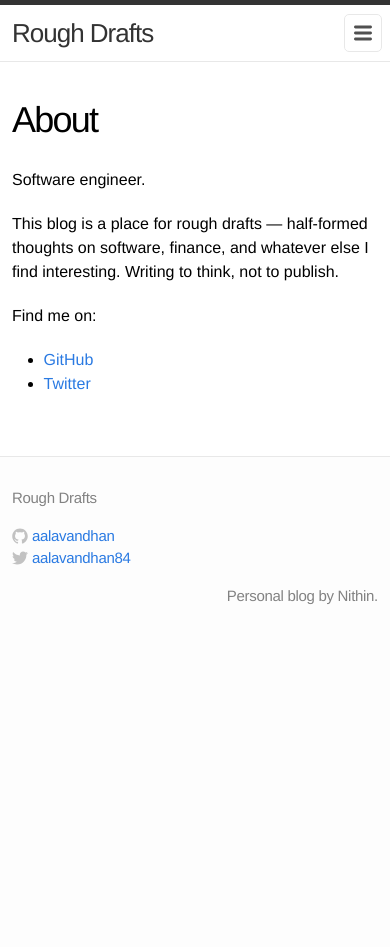
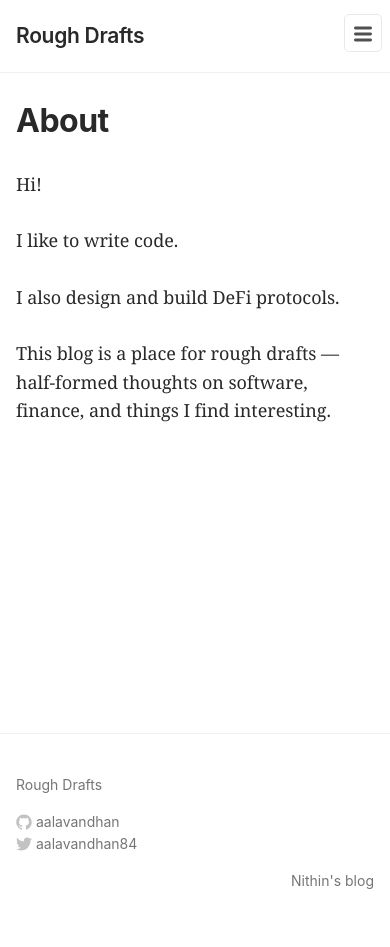
Before and after one commit to aalavandhan/aalavandhan.github.io, a Jekyll site: the page built from about.markdown, in a window 390 px wide. Built offline with Jekyll 4.4.1, drawn with Linux system fonts in a browser that asks for light colours; before the commit the page ends 900 px from its top, so only the background shows below that.

```diff
--- a/_config.yml
+++ b/_config.yml
@@ -1,6 +1,6 @@
 # Site settings
 title: Rough Drafts
-description: "Personal blog by Nithin."
+description: "Nithin's blog"
 baseurl: ""
 url: "https://aalavandhan.github.io"
 github_username: aalavandhan
@@ -21,3 +21,4 @@ plugins:
 
 exclude:
   - Makefile
+  - threads
--- a/_layouts/default.html
+++ b/_layouts/default.html
@@ -15,5 +15,61 @@
 
     {% include footer.html %}
 
+    <script>
+    (function() {
+      var overlay, zoomedImg, scale;
+
+      function open(src) {
+        overlay = document.createElement('div');
+        overlay.className = 'img-zoom-overlay';
+        zoomedImg = document.createElement('img');
+        zoomedImg.src = src;
+        scale = 1;
+        overlay.appendChild(zoomedImg);
+        document.body.appendChild(overlay);
+        requestAnimationFrame(function() { overlay.classList.add('active'); });
+        overlay.addEventListener('click', close);
+        overlay.addEventListener('wheel', onWheel, { passive: false });
+        document.addEventListener('keydown', onKey);
+      }
+
+      function close() {
+        if (!overlay) return;
+        overlay.classList.remove('active');
+        setTimeout(function() {
+          if (overlay && overlay.parentNode) overlay.parentNode.removeChild(overlay);
+          overlay = null;
+          zoomedImg = null;
+        }, 200);
+        document.removeEventListener('keydown', onKey);
+      }
+
+      function onWheel(e) {
+        e.preventDefault();
+        scale += e.deltaY * -0.002;
+        scale = Math.min(Math.max(0.5, scale), 5);
+        zoomedImg.style.transform = 'scale(' + scale + ')';
+      }
+
+      function onKey(e) {
+        if (e.key === 'Escape') close();
+      }
+
+      document.addEventListener('click', function(e) {
+        if (e.target.matches('.post-content img') && !e.target.closest('.img-zoom-overlay')) {
+          open(e.target.src);
+        }
+      });
+    })();
+
+    // Open all external links in new tab
+    document.querySelectorAll('.post-content a').forEach(function(a) {
+      if (a.hostname && a.hostname !== location.hostname) {
+        a.setAttribute('target', '_blank');
+        a.setAttribute('rel', 'noopener');
+      }
+    });
+    </script>
+
     </body>
 </html>
--- a/_layouts/post.html
+++ b/_layouts/post.html
@@ -5,7 +5,8 @@ layout: default
 
   <header class="post-header">
     <h1>{{ page.title }}</h1>
-    <p class="meta">{{ page.date | date: "%b %-d, %Y" }}{% if page.author %} • {{ page.author }}{% endif %}</p>
+    {% assign words = content | number_of_words %}{% assign minutes = words | divided_by: 265 %}{% if minutes < 1 %}{% assign minutes = 1 %}{% endif %}
+    <p class="meta"><span>{{ page.date | date: "%b %-d, %Y" }}{% if page.author %} · {{ page.author }}{% endif %}</span><span class="read-time">{{ minutes }} min read</span></p>
   </header>
 
   <article class="post-content">
--- a/about.markdown
+++ b/about.markdown
@@ -4,10 +4,10 @@ title: About
 permalink: /about/
 ---
 
-Software engineer.
+Hi!
 
-This blog is a place for rough drafts — half-formed thoughts on software, finance, and whatever else I find interesting. Writing to think, not to publish.
+I like to write code.
 
-Find me on:
-- [GitHub](https://github.com/aalavandhan)
-- [Twitter](https://x.com/aalavandhan84)
+I also design and build DeFi protocols.
+
+This blog is a place for rough drafts — half-formed thoughts on software, finance, and things I find interesting.
--- a/css/main.css
+++ b/css/main.css
@@ -1,106 +1,119 @@
-/* Base */
+/* Reset */
 /* ----------------------------------------------------------*/
 
 * {
   margin: 0;
   padding: 0;
+  box-sizing: border-box;
 }
 
 html, body { height: 100%; }
 
 body {
-  font-family: Helvetica, Arial, sans-serif;
-  font-size: 16px;
-  line-height: 1.5;
-  font-weight: 300;
-  background-color: #fdfdfd;
+  font-family: Georgia, Cambria, "Times New Roman", Times, serif;
+  font-size: 21px;
+  line-height: 1.58;
+  font-weight: 400;
+  color: #292929;
+  background-color: #fff;
+  -webkit-font-smoothing: antialiased;
+  -moz-osx-font-smoothing: grayscale;
+  word-wrap: break-word;
 }
 
-h1, h2, h3, h4, h5, h6 { font-size: 100%; font-weight: 400; }
+h1, h2, h3, h4, h5, h6 {
+  font-family: -apple-system, BlinkMacSystemFont, "Segoe UI", Roboto, Helvetica, Arial, sans-serif;
+  font-weight: 700;
+  color: #292929;
+}
 
-a         { color: #2a7ae2; text-decoration: none; }
-a:hover   { color: #000; text-decoration: underline; }
-a:visited { color: #205caa; }
+a         { color: inherit; text-decoration: none; }
+a:hover   { color: #000; }
+a:visited { color: inherit; }
+
 
 /* Utility */
+/* ----------------------------------------------------------*/
 
 .wrap:before,
 .wrap:after { content:""; display:table; }
 .wrap:after { clear: both; }
 .wrap {
-  max-width: 800px;
-  padding: 0 30px;
+  max-width: 680px;
+  padding: 0 20px;
   margin: 0 auto;
   zoom: 1;
 }
 
 
-/* Layout Styles */
+/* Site header */
 /* ----------------------------------------------------------*/
 
-/* Site header */
-
 .site-header {
-  border-top: 5px solid #333;
-  border-bottom: 1px solid #e8e8e8;
-  min-height: 56px;
-  background-color: white;
+  padding: 16px 0;
+  border-bottom: 1px solid rgba(0,0,0,.05);
+  background-color: #fff;
 }
 
 .site-title,
 .site-title:hover,
 .site-title:visited {
   display: block;
-  color: #333;
-  font-size: 26px;
-  letter-spacing: -1px;
+  font-family: -apple-system, BlinkMacSystemFont, "Segoe UI", Roboto, Helvetica, Arial, sans-serif;
+  color: #292929;
+  font-size: 21px;
+  font-weight: 600;
+  letter-spacing: -0.3px;
   float: left;
-  line-height: 56px;
-  position: relative;
-  z-index: 1;
+  line-height: 40px;
+  text-decoration: none;
 }
 
 .site-nav {
   float: right;
-  line-height: 56px;
+  line-height: 40px;
 }
 
 .site-nav .menu-icon { display: none; }
 
 .site-nav .page-link {
   margin-left: 20px;
-  color: #727272;
-  letter-spacing: -.5px;
+  font-family: -apple-system, BlinkMacSystemFont, "Segoe UI", Roboto, Helvetica, Arial, sans-serif;
+  color: #757575;
+  font-size: 14px;
+  text-decoration: none;
+  letter-spacing: 0;
 }
 
+.site-nav .page-link:hover { color: #292929; }
+
+
 /* Site footer */
+/* ----------------------------------------------------------*/
 
 .site-footer {
-  border-top: 1px solid #e8e8e8;
-  padding: 30px 0;
+  border-top: 1px solid rgba(0,0,0,.05);
+  padding: 40px 0;
 }
 
 .footer-heading {
-  font-size: 18px;
-  font-weight: 300;
-  letter-spacing: -.5px;
+  font-family: -apple-system, BlinkMacSystemFont, "Segoe UI", Roboto, Helvetica, Arial, sans-serif;
+  font-size: 16px;
+  font-weight: 600;
   margin-bottom: 15px;
 }
 
 .site-footer .column { float: left; margin-bottom: 15px; }
 
 .footer-col-1 {
-  width: 270px;
   width: calc(35% - 10px);
-  margin-right: 10px
+  margin-right: 10px;
 }
 .footer-col-2 {
-  width: 175px;
   width: calc(23.125% - 10px);
-  margin-right: 10px
+  margin-right: 10px;
 }
 .footer-col-3 {
-  width: 335px;
   width: calc(41.875%);
   text-align: right;
 }
@@ -109,9 +122,10 @@ a:visited { color: #205caa; }
 
 .site-footer li,
 .site-footer p {
-  font-size: 15px;
-  letter-spacing: -.3px;
-  color: #828282;
+  font-family: -apple-system, BlinkMacSystemFont, "Segoe UI", Roboto, Helvetica, Arial, sans-serif;
+  font-size: 14px;
+  color: #757575;
+  letter-spacing: 0;
 }
 
 .github-icon-svg,
@@ -124,58 +138,97 @@ a:visited { color: #205caa; }
 }
 
 
-/* Page Content styles */
+/* Page Content */
 /* ----------------------------------------------------------*/
 
 .page-content {
-  padding: 30px 0;
+  padding: 0;
   background-color: #fff;
+  min-height: calc(100vh - 240px);
 }
 
 
 /* Home styles */
 /* ----------------------------------------------------------*/
 
-.home h1 { margin-bottom: 25px; }
+.home {
+  padding-top: 40px;
+}
+
+.home h1 {
+  font-size: 32px;
+  margin-bottom: 30px;
+  margin-top: 0;
+}
 
 .posts { list-style-type: none; }
 
-.posts li { margin-bottom: 30px; }
+.posts li {
+  margin-bottom: 35px;
+}
 
 .posts .post-link {
-  font-size: 20px;
-  letter-spacing: -1px;
-  line-height: 1;
+  font-family: -apple-system, BlinkMacSystemFont, "Segoe UI", Roboto, Helvetica, Arial, sans-serif;
+  font-size: 22px;
+  font-weight: 700;
+  color: #292929;
+  letter-spacing: -0.3px;
+  line-height: 1.25;
+  text-decoration: none;
+}
+
+.posts .post-link:hover {
+  text-decoration: underline;
 }
 
 .posts .post-date {
   display: block;
-  font-size: 15px;
-  color: #818181;
+  font-family: -apple-system, BlinkMacSystemFont, "Segoe UI", Roboto, Helvetica, Arial, sans-serif;
+  font-size: 14px;
+  color: #757575;
+  margin-top: 4px;
 }
 
 
 /* Post styles */
 /* ----------------------------------------------------------*/
 
-.post-header { margin: 10px 0 30px; }
+.post-header {
+  margin: 50px 0 10px;
+}
 
 .post-header h1 {
-  font-size: 36px;
-  letter-spacing: -1.75px;
-  line-height: 1;
-  font-weight: 300;
+  font-size: 40px;
+  letter-spacing: -0.5px;
+  line-height: 1.15;
+  font-weight: 700;
 }
 
 .post-header .meta {
-  font-size: 15px;
-  color: #818181;
-  margin-top: 5px;
+  font-family: -apple-system, BlinkMacSystemFont, "Segoe UI", Roboto, Helvetica, Arial, sans-serif;
+  font-size: 14px;
+  color: #757575;
+  margin-top: 10px;
+  display: flex;
+  justify-content: space-between;
+  align-items: center;
 }
 
-.post-content { margin: 0 0 30px; }
+.post-header .meta .read-time {
+  color: #757575;
+}
 
-.post-content > * { margin: 20px 0; }
+.post-content {
+  margin: 30px 0 50px;
+}
+
+.post-content > * {
+  margin-bottom: 28px;
+}
+
+.post-content p {
+  letter-spacing: -0.003em;
+}
 
 .post-content h1,
 .post-content h2,
@@ -183,85 +236,195 @@ a:visited { color: #205caa; }
 .post-content h4,
 .post-content h5,
 .post-content h6 {
-  line-height: 1;
-  font-weight: 300;
-  margin: 40px 0 20px;
+  line-height: 1.2;
+  margin-top: 50px;
+  margin-bottom: 8px;
 }
 
 .post-content h2 {
-  font-size: 32px;
-  letter-spacing: -1.25px;
+  font-size: 30px;
+  letter-spacing: -0.5px;
 }
 
 .post-content h3 {
-  font-size: 26px;
-  letter-spacing: -1px;
+  font-size: 24px;
+  letter-spacing: -0.25px;
 }
 
 .post-content h4 {
   font-size: 20px;
-  letter-spacing: -1px;
+  letter-spacing: 0;
+}
+
+.post-content img {
+  max-width: 100%;
+  height: auto;
+  display: block;
+  margin: 40px auto;
+  cursor: zoom-in;
+}
+
+/* Image zoom overlay */
+.img-zoom-overlay {
+  position: fixed;
+  top: 0;
+  left: 0;
+  width: 100%;
+  height: 100%;
+  background: rgba(255, 255, 255, 0.95);
+  z-index: 100;
+  display: flex;
+  align-items: center;
+  justify-content: center;
+  cursor: zoom-out;
+  opacity: 0;
+  transition: opacity 0.2s ease;
+}
+
+.img-zoom-overlay.active {
+  opacity: 1;
+}
+
+.img-zoom-overlay img {
+  max-width: 90vw;
+  max-height: 90vh;
+  transform-origin: center center;
+  transition: transform 0.1s ease;
+}
+
+.post-content img + em {
+  display: block;
+  text-align: center;
+  font-family: -apple-system, BlinkMacSystemFont, "Segoe UI", Roboto, Helvetica, Arial, sans-serif;
+  font-size: 14px;
+  line-height: 1.4;
+  color: #757575;
+  font-style: normal;
+  margin-top: -28px;
+  margin-bottom: 40px;
 }
 
 .post-content blockquote {
-  border-left: 4px solid #e8e8e8;
+  border-left: 3px solid #292929;
   padding-left: 20px;
-  font-size: 18px;
-  opacity: .6;
-  letter-spacing: -1px;
+  margin-left: -23px;
   font-style: italic;
-  margin: 30px 0;
+  color: #292929;
+}
+
+/* Highlight blockquote */
+.post-content blockquote.highlight {
+  line-height: 35px;
+  border-left: 3px solid #292929;
+  margin: 36px 0;
+  margin-left: 0;
+  padding: 20px 24px;
+  font-style: italic;
+  font-size: 21px;
+  line-height: 1.58;
+  color: #292929;
+  background-color: #f9f9f9;
+  border-radius: 0 4px 4px 0;
 }
 
 .post-content ul,
-.post-content ol { padding-left: 20px; }
+.post-content ol {
+  padding-left: 30px;
+}
+
+.post-content li {
+  margin-bottom: 8px;
+}
+
+.post-content a {
+  text-decoration: underline;
+  text-decoration-color: rgba(0,0,0,.35);
+  text-underline-offset: 2px;
+}
+
+.post-content a:hover {
+  text-decoration-color: rgba(0,0,0,.85);
+}
+
+.post-content strong { font-weight: 700; }
+
+/* Tables */
+
+.post-content table {
+  width: 100%;
+  border-collapse: collapse;
+  font-family: -apple-system, BlinkMacSystemFont, "Segoe UI", Roboto, Helvetica, Arial, sans-serif;
+  font-size: 15px;
+  line-height: 1.5;
+  margin: 35px 0;
+}
+
+.post-content table th,
+.post-content table td {
+  padding: 10px 12px;
+  text-align: left;
+  border-bottom: 1px solid #e6e6e6;
+}
+
+.post-content table th {
+  font-weight: 600;
+  color: #757575;
+  font-size: 13px;
+  text-transform: uppercase;
+  letter-spacing: 0.5px;
+}
+
+.post-content table td strong {
+  font-weight: 600;
+}
+
+/* Horizontal rules — Medium-style three dots */
+
+.post-content hr {
+  border: none;
+  text-align: center;
+  margin: 45px 0;
+}
+
+.post-content hr::before {
+  content: '\00b7\00a0\00a0\00b7\00a0\00a0\00b7';
+  font-size: 24px;
+  letter-spacing: 0;
+  color: #292929;
+}
+
+/* Code */
 
 .post pre,
 .post code {
-  border: 1px solid #d5d5e9;
-  background-color: #eef;
-  padding: 8px 12px;
+  font-family: Menlo, Monaco, "Courier New", monospace;
+  font-size: 16px;
+  background-color: #f7f7f7;
+  border: none;
   border-radius: 3px;
-  font-size: 15px;
-  overflow:auto;
+  padding: 12px 16px;
+  overflow: auto;
 }
 
-.post code { padding: 1px 5px; }
+.post code {
+  padding: 2px 6px;
+  font-size: 17px;
+}
 
 .post ul,
 .post ol { margin-left: 1.35em; }
 
 .post pre code {
   border: 0;
-  padding-right: 0;
-  padding-left: 0;
+  padding: 0;
+  background-color: transparent;
 }
 
-/* terminal */
-.post pre.terminal {
-  border: 1px solid #000;
-  background-color: #333;
-  color: #FFF;
-  border-radius: 3px;
-}
 
-.post pre.terminal code { background-color: #333; }
-
-/* image captions */
-.imgcap img {
-  border: 1px solid #999;
-  max-width: 100%;
-}
-.imgcap {
-  color: #555;
-  font-size: 14px;
-  text-align: center;
-}
-
-/* Syntax highlighting styles */
+/* Syntax highlighting */
 /* ----------------------------------------------------------*/
 
-.highlight  { background: #ffffff; }
+.highlight  { background: #fff; }
 .highlight .c { color: #999988; font-style: italic }
 .highlight .err { color: #a61717; background-color: #e3d2d2 }
 .highlight .k { font-weight: bold }
@@ -323,7 +486,7 @@ a:visited { color: #205caa; }
 .highlight .il { color: #009999 }
 
 
-/* media queries */
+/* Media queries */
 /* ----------------------------------------------------------*/
 
 @media screen and (max-width: 750px) {
@@ -331,7 +494,6 @@ a:visited { color: #205caa; }
   .footer-col-1 { width: 50%; }
 
   .footer-col-2 {
-    width: 45%;
     width: calc(50% - 10px);
     margin-right: 0;
   }
@@ -345,7 +507,9 @@ a:visited { color: #205caa; }
 
 @media screen and (max-width: 600px) {
 
-  .wrap { padding: 0 12px; }
+  body { font-size: 18px; }
+
+  .wrap { padding: 0 16px; }
 
   .site-nav {
     position: fixed;
@@ -384,13 +548,19 @@ a:visited { color: #205caa; }
     margin: 0;
   }
 
-  .post-header h1 { font-size: 36px; }
-  .post-content h2 { font-size: 28px; }
+  .post-header { margin: 30px 0 10px; }
+  .post-header h1 { font-size: 32px; }
+  .post-content h2 { font-size: 26px; }
   .post-content h3 { font-size: 22px; }
   .post-content h4 { font-size: 18px; }
-  .post-content blockquote { padding-left: 10px; }
+
+  .post-content blockquote {
+    padding-left: 15px;
+    margin-left: 0;
+  }
+
   .post-content ul,
-  .post-content ol { padding-left: 10px; }
+  .post-content ol { padding-left: 20px; }
 
   .site-footer .column {
     float: none;
```
Also changed, not shown: _posts/2026-03-08-welcome-to-jekyll.markdown (deleted, +0 -29 lines), _posts/2026-03-15-hidden-costs-leveraged-etfs.md (added, +73 -0 lines), threads/letf-thread.md (added, +36 -0 lines), .markdownlint.json (added), assets/images/hidden-costs-leveraged-etfs/fig_letf_aum_map.png (added), assets/images/hidden-costs-leveraged-etfs/fig_letf_aum_vs_spread.png (added), assets/images/hidden-costs-leveraged-etfs/fig_letf_class_summary.png (added), assets/images/hidden-costs-leveraged-etfs/fig_letf_decomposition.png (added), assets/images/hidden-costs-leveraged-etfs/fig_letf_scatter.png (added), assets/images/hidden-costs-leveraged-etfs/fig_letf_sims.jpg (added), assets/images/hidden-costs-leveraged-etfs/fig_letf_spread_histogram.png (added), assets/images/making-bitcoin-productive/arb_windows.png (added), assets/images/making-bitcoin-productive/ethena_deployed.png (added), assets/images/making-bitcoin-productive/funding_rates.png (added), 1 more files.
